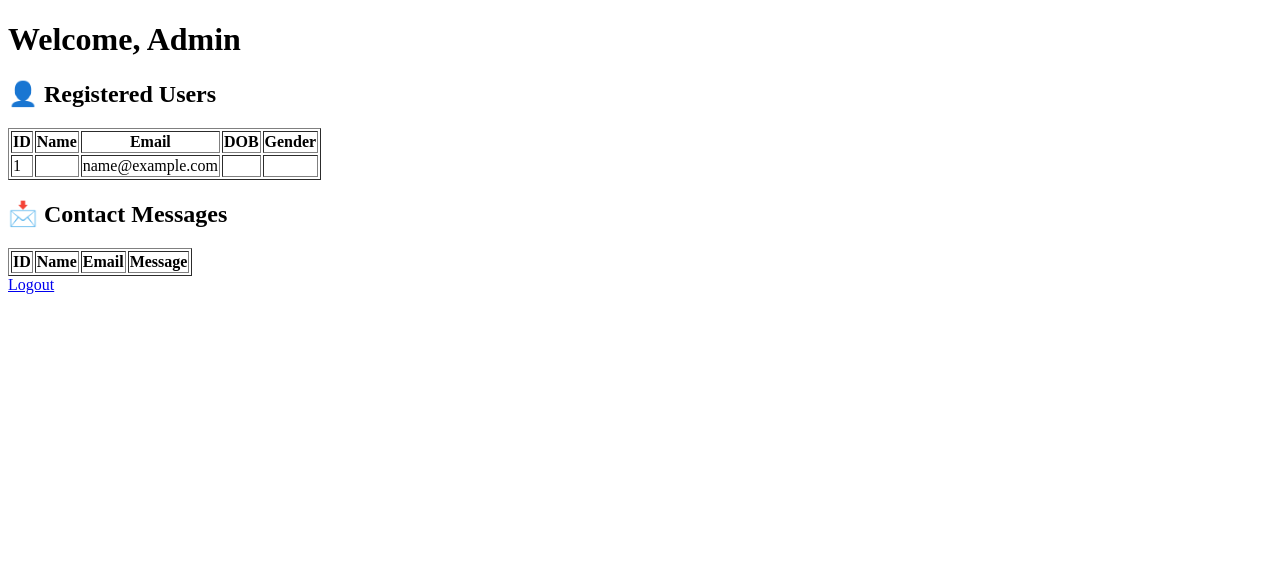
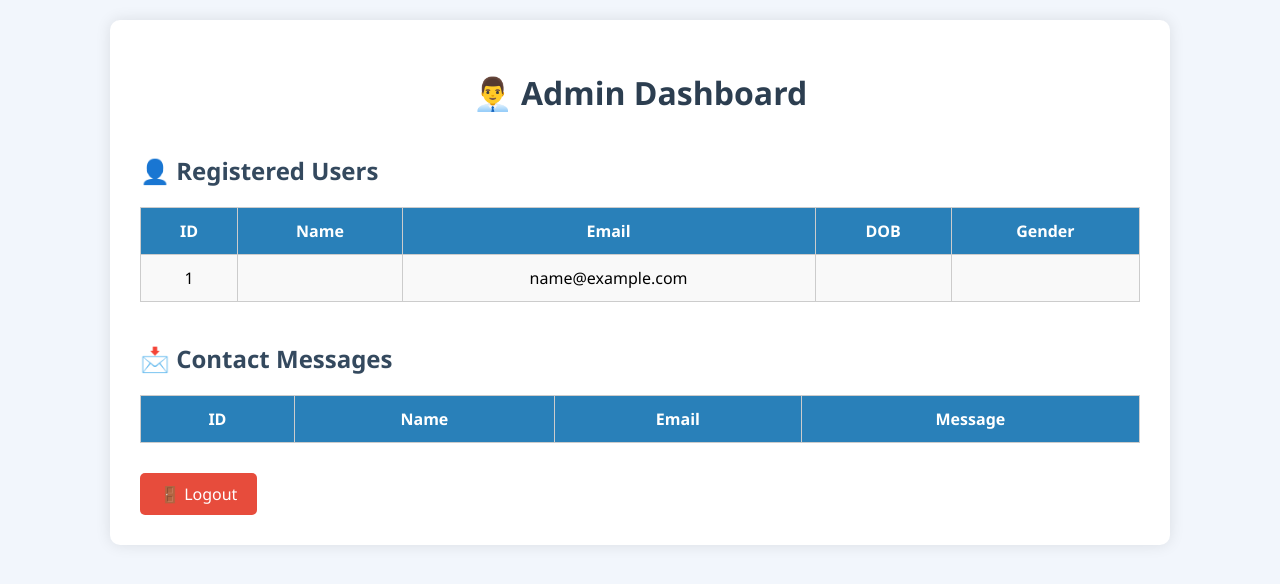
Before and after one commit to S4n9y/final-year-project, a Flask app: page /admin_dashboard in a window 1280 px wide. Shown: the top 584 px of the page. Run offline with Flask 3, Linux system fonts and the light colour scheme; the visitor is signed in with stand-in values (Sample User, id 1); data comes from the database, SQL or seed files in the repository; both versions use the stored data as it was after the commit; data that the repository does not hold is empty.

Commit message:
back end is now done ???

```diff
--- a/templates/admin_dashboard.html
+++ b/templates/admin_dashboard.html
@@ -1,10 +1,82 @@
 <!DOCTYPE html>
-<html>
-<head><title>Admin Dashboard</title></head>
+<html lang="en">
+<head>
+  <meta charset="UTF-8">
+  <title>Admin Dashboard</title>
+  <style>
+    body {
+      font-family: 'Segoe UI', Tahoma, Geneva, Verdana, sans-serif;
+      background: #f2f6fc;
+      margin: 0;
+      padding: 20px;
+    }
+
+    h1 {
+      text-align: center;
+      color: #2c3e50;
+    }
+
+    h2 {
+      color: #34495e;
+      margin-top: 40px;
+    }
+
+    .dashboard {
+      max-width: 1000px;
+      margin: auto;
+      background: #ffffff;
+      padding: 30px;
+      border-radius: 10px;
+      box-shadow: 0 0 15px rgba(0,0,0,0.1);
+    }
+
+    table {
+      width: 100%;
+      border-collapse: collapse;
+      margin-top: 15px;
+    }
+
+    th, td {
+      border: 1px solid #ccc;
+      padding: 12px;
+      text-align: center;
+    }
+
+    th {
+      background-color: #2980b9;
+      color: white;
+    }
+
+    tr:nth-child(even) {
+      background-color: #f9f9f9;
+    }
+
+    tr:hover {
+      background-color: #f1f1f1;
+    }
+
+    a {
+      display: inline-block;
+      margin-top: 30px;
+      padding: 10px 20px;
+      text-decoration: none;
+      background-color: #e74c3c;
+      color: white;
+      border-radius: 5px;
+      transition: background-color 0.3s ease;
+    }
+
+    a:hover {
+      background-color: #c0392b;
+    }
+  </style>
+</head>
 <body>
-  <h1>Welcome, Admin</h1>
+  <div class="dashboard">
+    <h1>👨‍💼 Admin Dashboard</h1>
+
     <h2>👤 Registered Users</h2>
-  <table border="1">
+    <table>
       <tr><th>ID</th><th>Name</th><th>Email</th><th>DOB</th><th>Gender</th></tr>
       {% for user in users %}
         <tr>
@@ -18,7 +90,7 @@
     </table>
 
     <h2>📩 Contact Messages</h2>
-  <table border="1">
+    <table>
       <tr><th>ID</th><th>Name</th><th>Email</th><th>Message</th></tr>
       {% for contact in contacts %}
         <tr>
@@ -30,6 +102,7 @@
       {% endfor %}
     </table>
 
-  <a href="{{ url_for('logout') }}">Logout</a>
+    <a href="{{ url_for('logout') }}">🚪 Logout</a>
+  </div>
 </body>
 </html>
```
Also changed, not shown: templates/farmhub.db. Lines whose indentation alone changed are shown as unchanged.
